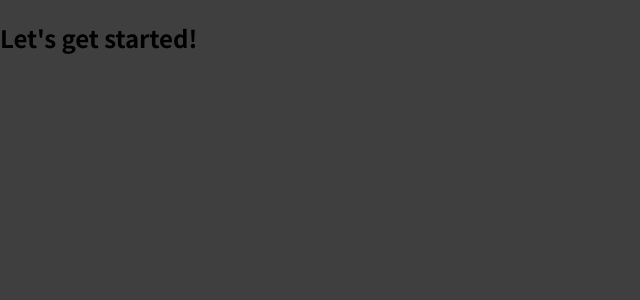
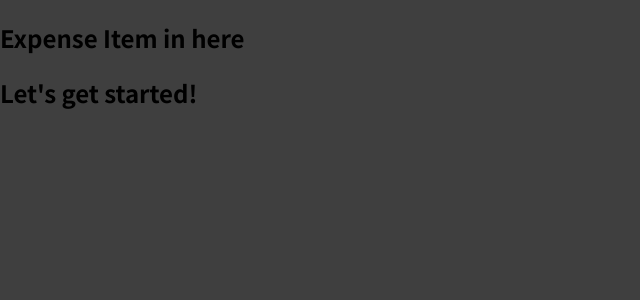
Before and after one commit to d-pfeif/react-app, a JavaScript app: page / in a window 1280 px wide. Shown: the top 300 px of the page, without its empty margins (0-640 px from the left). Built offline with nearby package versions, Linux system fonts and the light colour scheme.

Commit message:
created the expense item component

```diff
--- a/src/App.js
+++ b/src/App.js
@@ -1,6 +1,9 @@
+import ExpenseItem from "./components/ExpenseItem";
+
 function App() {
   return (
     <div>
+      <ExpenseItem />
       <h2>Let's get started!</h2>
     </div>
   );
--- /dev/null
+++ b/src/components/ExpenseItem.js
@@ -0,0 +1,7 @@
+function ExpenseItem() {
+  return (
+    <h2>Expense Item in here</h2>
+  )
+}
+
+export default ExpenseItem;
```
